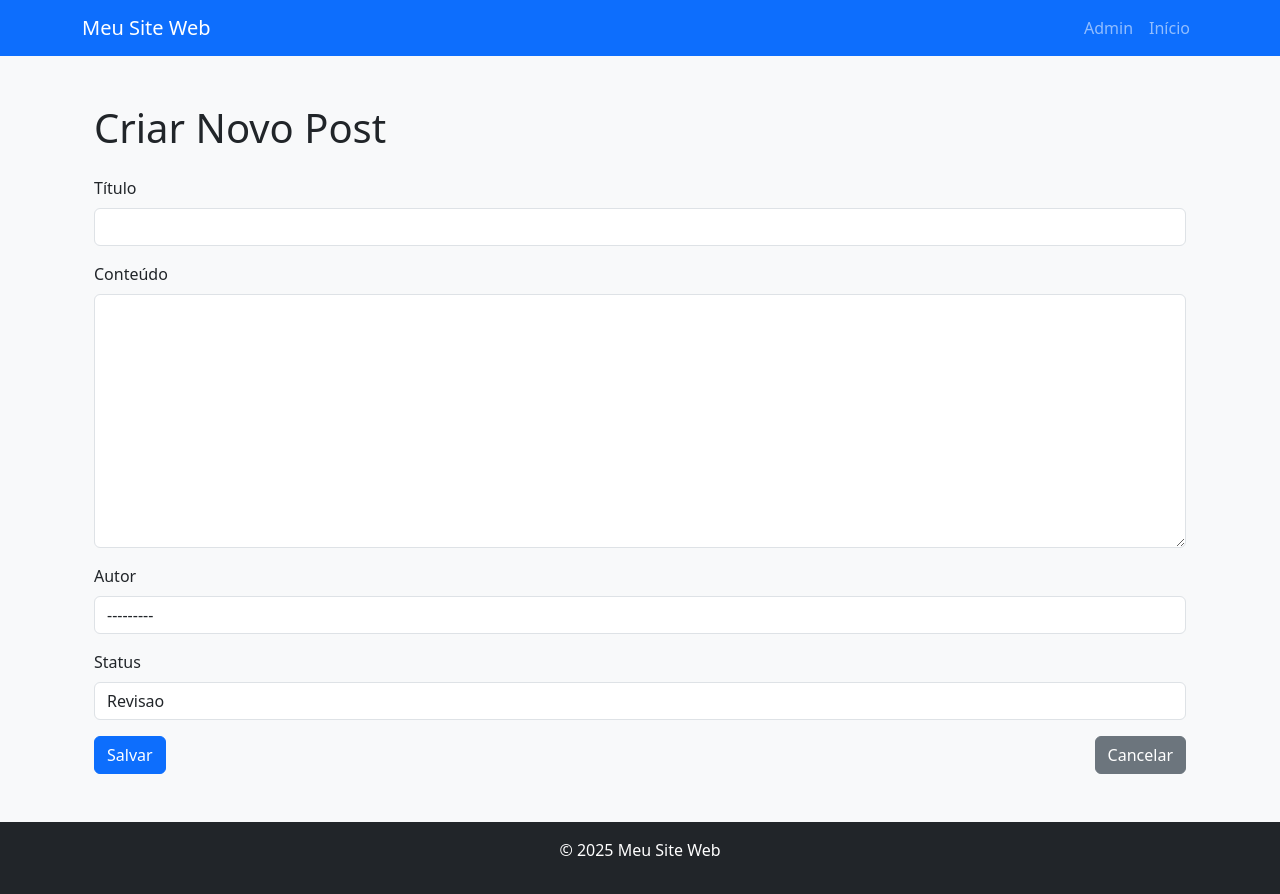
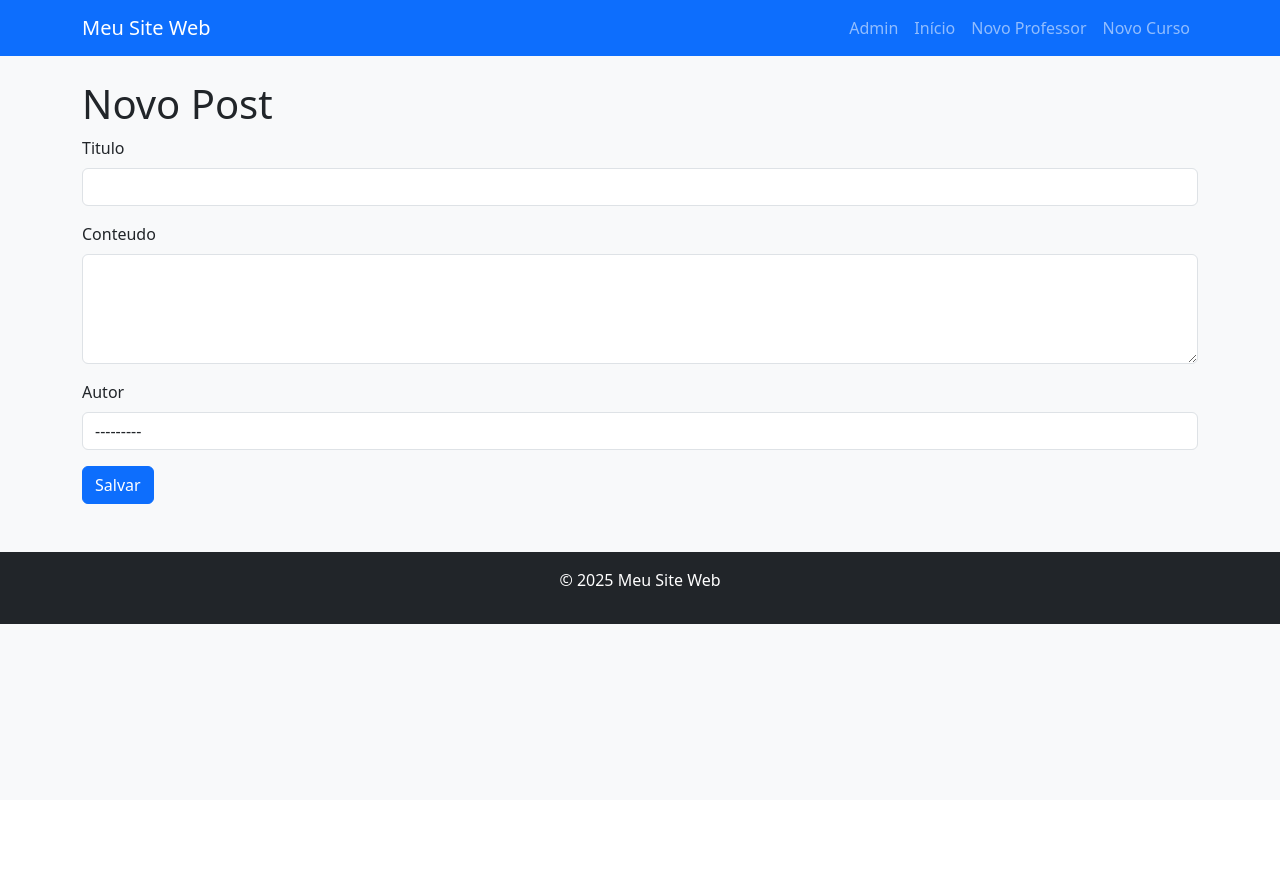
Before and after one commit to joaopedrobs/Projeto-Django-70930, a Django app: page /posts/criar/ in a window 1280 px wide. After the commit the page ends 624 px from the top, so only its background shows below. Run offline with Django 5.2, Linux system fonts and the light colour scheme; data comes from the database, SQL or seed files in the repository; both versions use the stored data as it was after the commit; some libraries are stand-ins or nearby versions.

Commit message:
Pré-Entrega 3

```diff
--- a/AppAula/forms.py
+++ b/AppAula/forms.py
@@ -1,5 +1,5 @@
 from django import forms
-from .models import Estudante, Post
+from .models import Estudante, Post, Professor, Curso
 
 
 class EstudanteForm(forms.ModelForm):
@@ -10,8 +10,12 @@ class EstudanteForm(forms.ModelForm):
 
 class PostForm(forms.ModelForm):
     class Meta:
-        model = Post
-        fields = ['titulo', 'conteudo', 'autor', 'status']
+        model  = Post
+        fields = ["titulo", "conteudo", "autor"]   # status = default 'draft'
+        widgets = {
+            "conteudo": forms.Textarea(attrs={"rows": 4}),
+        }
+
 
 
 class PesquisaEstudanteForm(forms.Form):
@@ -21,3 +25,13 @@ class PesquisaEstudanteForm(forms.Form):
         required=False,
         widget=forms.TextInput(attrs={'class': 'form-control', 'placeholder': 'Digite um nome ou sobrenome'})
     )
+
+class ProfessorForm(forms.ModelForm):
+    class Meta:
+        model = Professor
+        fields = ["nome", "sobrenome", "email", "profissao"]
+
+class CursoForm(forms.ModelForm):
+    class Meta:
+        model  = Curso
+        fields = ["nome", "turma"]
--- a/AppAula/templates/AppAula/criar_post.html
+++ /dev/null
@@ -1,43 +0,0 @@
-{% extends 'base.html' %}
-
-
-{% load widget_tweaks %}
-
-
-{% block title %}Criar Novo Post{% endblock %}
-
-
-{% block content %}
-    <div class="container mt-5">
-        <h1 class="mb-4">Criar Novo Post</h1>
-
-        <form method="POST" class="needs-validation" novalidate>
-            {% csrf_token %}
-
-            <div class="mb-3">
-                <label for="{{ form.titulo.id_for_label }}" class="form-label">Título</label>
-                {{ form.titulo|add_class:"form-control" }}
-            </div>
-
-            <div class="mb-3">
-                <label for="{{ form.conteudo.id_for_label }}" class="form-label">Conteúdo</label>
-                {{ form.conteudo|add_class:"form-control" }}
-            </div>
-
-            <div class="mb-3">
-                <label for="{{ form.autor.id_for_label }}" class="form-label">Autor</label>
-                {{ form.autor|add_class:"form-control" }}
-            </div>
-
-            <div class="mb-3">
-                <label for="{{ form.status.id_for_label }}" class="form-label">Status</label>
-                {{ form.status|add_class:"form-control" }}
-            </div>
-
-            <div class="d-flex justify-content-between">
-                <button type="submit" class="btn btn-primary">Salvar</button>
-                <a href="{% url 'lista_posts' %}" class="btn btn-secondary">Cancelar</a>
-            </div>
-        </form>
-    </div>
-{% endblock %}
--- a/AppAula/templates/AppAula/estudantes_list.html
+++ b/AppAula/templates/AppAula/estudantes_list.html
@@ -8,7 +8,7 @@
     <div class="container mt-4">
         <h1 class="mb-4">Lista de Estudantes</h1>
         <a href="{% url 'criar_estudante' %}" class="btn btn-success mb-3">Criar Novo Estudante</a>
-         <a href="{% url 'pesquisa_estudante' %}" class="btn btn-success mb-3">Pesquisar Estudante</a>
+        <a href="{% url 'pesquisa_estudante' %}" class="btn btn-success mb-3">Pesquisar Estudante</a>
 
 
         {% if estudantes %}
--- /dev/null
+++ b/AppAula/templates/AppAula/form_model.html
@@ -0,0 +1,27 @@
+{% extends "base.html" %}
+{% load widget_tweaks %}
+
+{% block title %}{{ title }}{% endblock %}
+
+{% block content %}
+  <h1>{{ title }}</h1>
+
+  <form method="POST" class="needs-validation" novalidate>
+    {% csrf_token %}
+
+    {# — gera todos os campos do ModelForm — #}
+    {% for field in form %}
+      <div class="mb-3">
+        <label for="{{ field.id_for_label }}" class="form-label">{{ field.label }}</label>
+        {{ field|add_class:"form-control" }}
+        {% if field.errors %}
+          <div class="invalid-feedback d-block">
+            {{ field.errors|striptags }}
+          </div>
+        {% endif %}
+      </div>
+    {% endfor %}
+
+    <button type="submit" class="btn btn-primary">Salvar</button>
+  </form>
+{% endblock %}
--- a/AppAula/templates/base.html
+++ b/AppAula/templates/base.html
@@ -27,6 +27,17 @@
                     <li class="nav-item">
                         <a class="nav-link" href="{% url 'home' %}">Início</a>
                     </li>
+                    <li class="nav-item">
+                    <a class="nav-link" href="{% url 'criar_professor' %}">
+                        <i class="bi bi-person-plus"></i> Novo Professor
+                    </a>
+                    </li>
+
+                    <li class="nav-item">
+                    <a class="nav-link" href="{% url 'criar_curso' %}">
+                        <i class="bi bi-journal-plus"></i> Novo Curso
+                    </a>
+                    </li>
                     {% comment %} <li class="nav-item"><a class="nav-link" href="{% url 'lista_estudantes' %}">Estudantes</a></li> {% endcomment %}
                 </ul>
             </div>
--- a/AppAula/urls.py
+++ b/AppAula/urls.py
@@ -1,5 +1,5 @@
 from django.urls import include, path
-from .views import lista_estudantes, detalhe_estudante, lista_posts, detalhe_post, criar_estudante, criar_post, pesquisa_estudante
+from .views import lista_estudantes, detalhe_estudante, lista_posts, detalhe_post, criar_estudante, criar_post, pesquisa_estudante, criar_professor, criar_curso
 
 
 urlpatterns = [
@@ -10,5 +10,6 @@ urlpatterns = [
     path('estudantes/criar/', criar_estudante, name='criar_estudante'),
     path('posts/criar/', criar_post, name='criar_post'),
     path('pesquisa-estudante/', pesquisa_estudante, name='pesquisa_estudante'),
-
+    path("professores/criar/", criar_professor, name="criar_professor"),
+    path("cursos/criar/", criar_curso, name="criar_curso"),
 ]
--- a/AppAula/views.py
+++ b/AppAula/views.py
@@ -2,7 +2,7 @@
 from django.shortcuts import render, get_object_or_404, redirect
 from .models import Estudante, Professor, Curso, Entrega, Post
 from django.http import HttpResponse
-from .forms import EstudanteForm, PostForm, PesquisaEstudanteForm
+from .forms import EstudanteForm, PostForm, PesquisaEstudanteForm, ProfessorForm, CursoForm
 
 def index(request):
     return HttpResponse("Olá, bem vindo ao APP Aula!")
@@ -37,18 +37,24 @@ def criar_estudante(request):
             return redirect('lista_estudantes')  # Redireciona para a lista de estudantes
     else:
         form = EstudanteForm()
-        return render(request, 'AppAula/criar_estudante.html', {'form': form})
+        return render(request, "AppAula/form_model.html",
+              {"form": form, "title": "Novo Estudante"})
 
 
 def criar_post(request):
-    if request.method == 'POST':
+    if request.method == "POST":
         form = PostForm(request.POST)
         if form.is_valid():
-            form.save()  # Salva o novo post no banco de dados
-            return redirect('lista_posts')  # Redireciona para a página de lista de posts
+            form.save()
+            return redirect("lista_posts")
     else:
         form = PostForm()
-    return render(request, 'AppAula/criar_post.html', {'form': form})
+
+    return render(
+        request,
+        "AppAula/form_model.html",     # <<< usa o template genérico
+        {"form": form, "title": "Novo Post"}
+    )
 
 
 def pesquisa_estudante(request):
@@ -63,3 +69,25 @@ def pesquisa_estudante(request):
                 sobrenome__icontains=termo
             )
     return render(request, 'AppAula/pesquisa_estudante.html', {'form': form, 'resultados': resultados})
+
+def criar_professor(request):
+    if request.method == "POST":
+        form = ProfessorForm(request.POST)
+        if form.is_valid():
+            form.save()
+            return redirect("lista_estudantes")   # ajuste o destino se quiser
+    else:
+        form = ProfessorForm()
+    return render(request, "AppAula/form_model.html",
+                  {"form": form, "title": "Novo Professor"})
+
+def criar_curso(request):
+    if request.method == "POST":
+        form = CursoForm(request.POST)
+        if form.is_valid():
+            form.save()
+            return redirect("lista_estudantes")
+    else:
+        form = CursoForm()
+    return render(request, "AppAula/form_model.html",
+                  {"form": form, "title": "Novo Curso"})
```
Also changed, not shown: AppAula/templates/AppAula/criar_estudante.html (deleted, +0 -33 lines), home/templates/home/index.html (+10 -4 lines), db.sqlite3.
